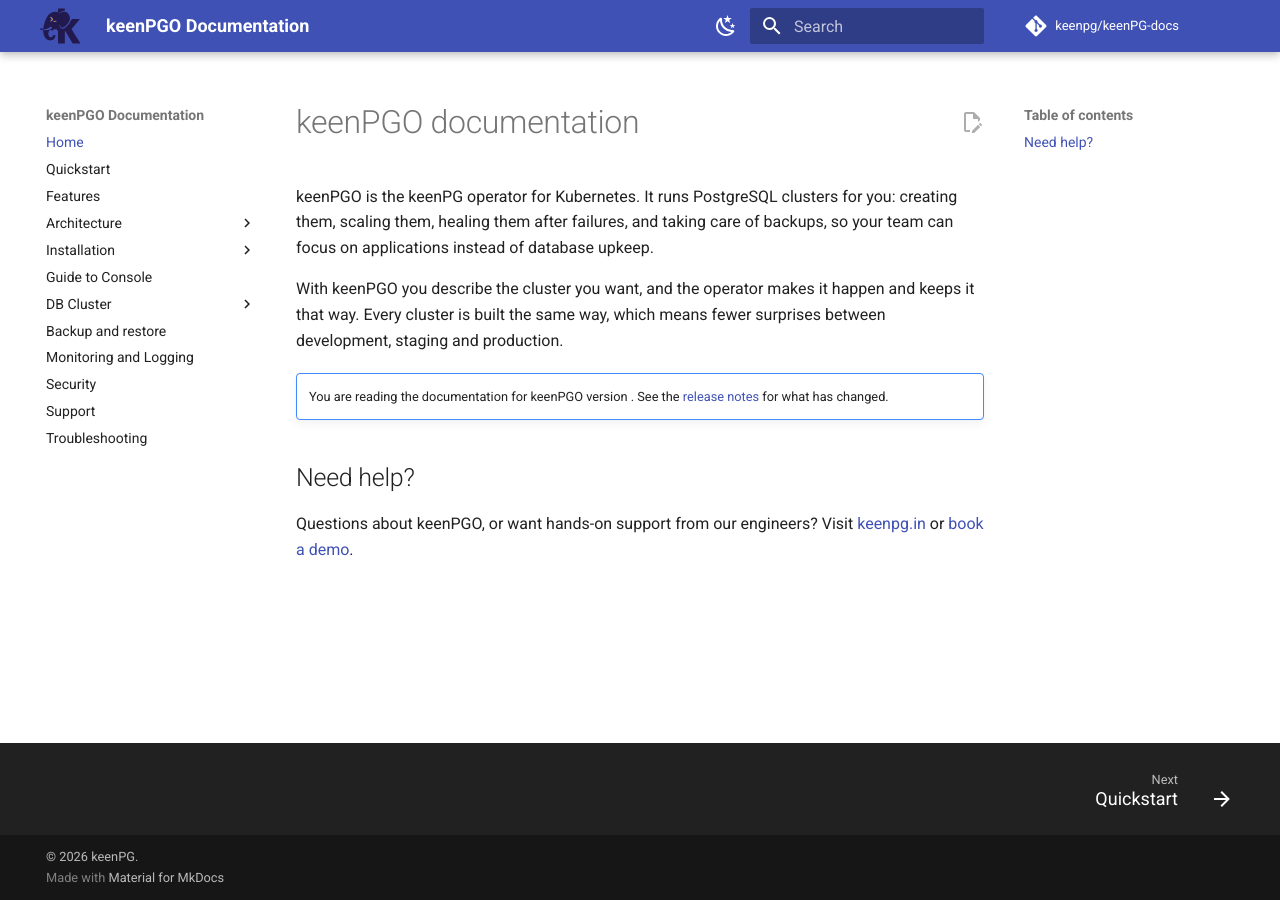
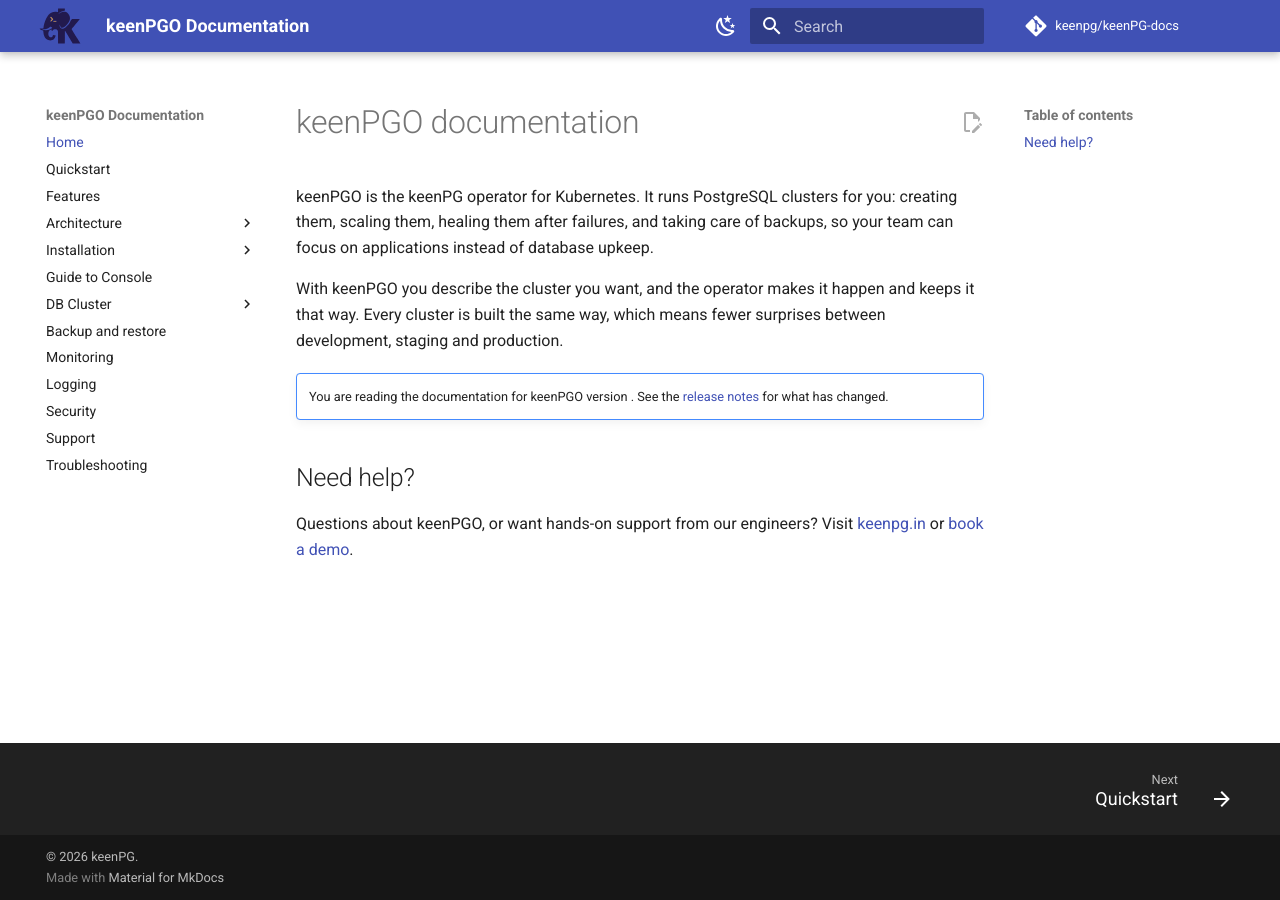
Before and after one commit to keenpg/keenPG-docs, an MkDocs documentation site: the page built from docs/index.md, in a window 1280 px wide. Built offline with MkDocs 1.6.1 and Material for MkDocs 9.7.7, drawn with Linux system fonts in a browser that asks for light colours; nearby versions of some CDN libraries; comment, search, counter and statistics services are not loaded.

Commit message:
Split 'Monitoring and Logging' into separate sections

```diff
--- a/mkdocs.yml
+++ b/mkdocs.yml
@@ -87,7 +87,8 @@ nav:
       - "User Management": db/user.md
       - "pg_hba Management": db/pghba.md
   - Backup and restore: backups.md
-  - Monitoring and Logging: monitoring.md
+  - Monitoring: monitoring.md
+  - Logging: logging.md
   - Security: security.md
   - Support: support.md
   - Troubleshooting: troubleshooting.md
```
